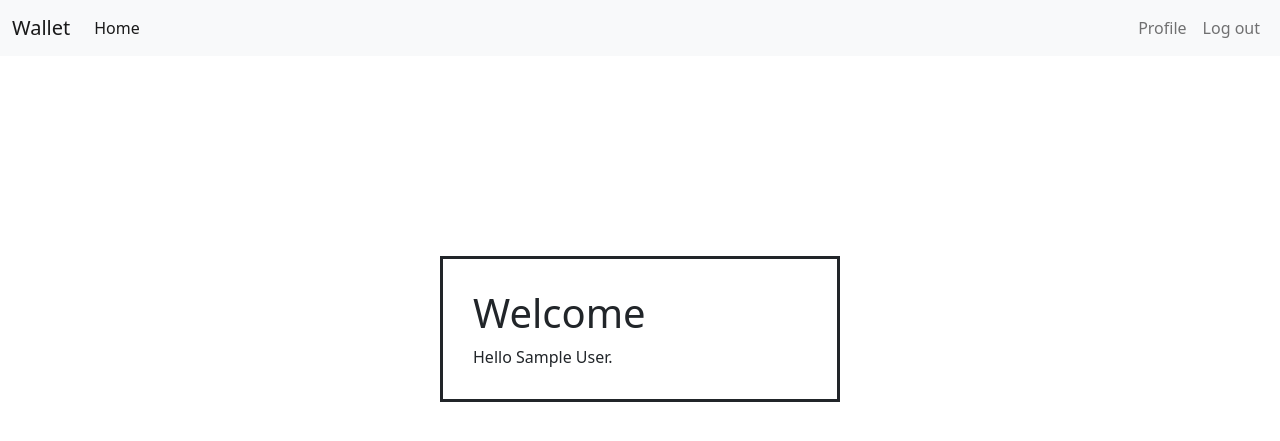
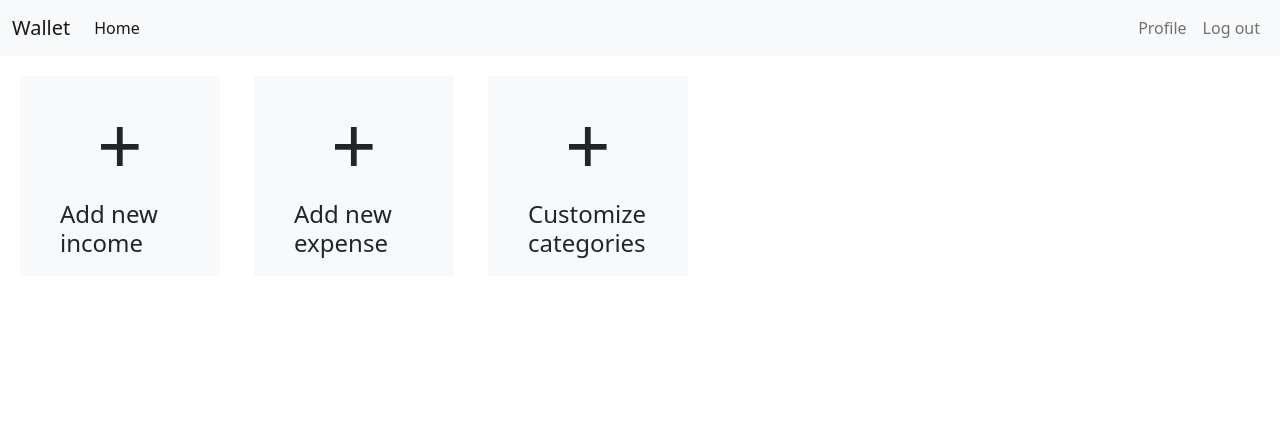
Before and after one commit to mprzybycien/Wallet-MVC, a PHP site: page /posts/home/index in a window 1280 px wide. Shown: the top 441 px of the page. Run offline with PHP 8.4, Linux system fonts and the light colour scheme; the visitor is signed in with stand-in values (Sample User, id 1); tables that the repository leaves empty or names only in its code hold one stand-in row (values such as "Sample post"); some libraries are stand-ins or nearby versions.

Commit message:
Home view

```diff
--- a/App/Views/Home/index.html
+++ b/App/Views/Home/index.html
@@ -3,14 +3,27 @@
 {% block title %}Home{% endblock %}
 
 {% block body %}
-<div class="welcome-container">
-    <h1>Welcome</h1>
+    {% if current_user %}
+        <div class="addNew addNew-income">
+            <h2>+</h2>
+            <h4>Add new income</h4>
+        </div>
 
-    {% if current_user %}
-        Hello {{ current_user.name }}.
+        <div class="addNew addNew-expense">
+            <h2>+</h2>
+            <h4>Add new expense</h4>
+        </div>
+
+        <div class="addNew addNew-customize">
+            <h2>+</h2>
+            <h4>Customize categories</h4>
+        </div>
+
 
     {% else %}
+    <div class="welcome-container">
         <a href="/signup/new">Sing up</a> or <a href="/login">log in</a>
+    </div>
     {% endif %}
-</div>
+
 {% endblock %}
--- a/App/Views/Login/new.html
+++ b/App/Views/Login/new.html
@@ -24,7 +24,7 @@
             </label>
 
         </div>
-        <button type="submit" class="btn btn-default">Log in</button>
+        <button type="submit" class="btn btn-outline-primary">Log in</button>
         <a href="/password/forgot">Forgot password?</a>
 
     </form>
--- a/App/Views/Password/forgot.html
+++ b/App/Views/Password/forgot.html
@@ -13,7 +13,7 @@
             <input type="email" id="inputEmail" name="email" placeholder="Email address" autofocus requierd class="form-control" />
         </div>
 
-        <button type="submit" class="btn btn-default">Send password reset</button>
+        <br /><button type="submit" class="btn btn-outline-primary">Send password reset</button>
 
     </form>
 </div>
--- a/App/Views/Password/reset.html
+++ b/App/Views/Password/reset.html
@@ -60,7 +60,7 @@
             <input type="password" id="inputPassword" name="password" placeholder="Password" required class = "form-control" />
         </div>
 
-        <button type="submit" class="btn btn-default">Reset password</button>
+        <br /><button type="submit" class="btn btn-outline-primary">Reset password</button>
 
     </form>
 
--- a/App/Views/Profile/edit.html
+++ b/App/Views/Profile/edit.html
@@ -78,8 +78,10 @@
           <span id="helpBlock" class="help-block">Leave blank to keep current password</span>
       </div>
 
-      <button type="submit" class="btn btn-default">Save</button>
-      <a href="/profile/show">Cancel</a>
+      <button type="submit" class="btn btn-outline-primary">Save</button>
+
+      <button type="button" onclick="window.location.href='/profile/show';" class="btn btn-outline-secondary">Cancel</button>
+
 
     </form>
 </div>
--- a/App/Views/Profile/show.html
+++ b/App/Views/Profile/show.html
@@ -3,6 +3,7 @@
 {% block title %}Profile{% endblock %}
 
 {% block body %}
+<div class="welcome-container">
 
     <h1>Profile</h1>
 
@@ -15,6 +16,7 @@
 
     <a href=" /profile/edit"> Edit </a>
 
+</div>
 
 
 {% endblock %}
--- a/App/Views/Signup/new.html
+++ b/App/Views/Signup/new.html
@@ -74,7 +74,7 @@
           <input type="password" id="inputPassword" name="password" placeholder="Password" required class="form-control"/>
       </div>
 
-      <button type="submit" class="btn btn-default">Sign up</button>
+        <br /><button type="submit" class="btn btn-outline-primary">Sign up</button>
 
     </form>
 </div>
--- a/public/css/styles.css
+++ b/public/css/styles.css
@@ -10,3 +10,71 @@ body {
     padding: 30px;
     border-style: solid;
 }
+
+h2 {
+    font-size: 5em;
+    text-align: center
+}
+h4 {
+    margin-left: 20px;
+}
+
+.addNew {
+
+    width: 200px;
+    height: 200px;
+    padding: 20px;
+    /*border-style: solid;*/
+    margin-left: 20px;
+    margin-right: 10px;
+    margin-top: 20px;
+    margin-bottom: 10px;
+    background-color: #f8f9fa;
+    display: inline-block;
+    vertical-align: middle;
+    -webkit-transform: perspective(1px) translateZ(0);
+    transform: perspective(1px) translateZ(0);
+    box-shadow: 0 0 1px rgba(0, 0, 0, 0);
+    position: relative;
+    overflow: hidden;
+}
+.addNew:before {
+    content: "";
+    position: absolute;
+    z-index: -1;
+    left: 0;
+    right: 100%;
+    bottom: 0;
+    background: red;
+    height: 7px;
+    -webkit-transition-property: right;
+    transition-property: right;
+    -webkit-transition-duration: 0.3s;
+    transition-duration: 0.3s;
+    -webkit-transition-timing-function: ease-out;
+    transition-timing-function: ease-out;
+}
+.addNew:hover:before, .addNew:focus:before, .addNew:active:before {
+    right: 0;
+}
+.addNew:hover {
+    cursor: pointer;
+}
+
+.addNew-income {
+}
+.addNew-income:before {
+     background: #aad2af;
+}
+
+.addNew-expense {
+}
+.addNew-expense:before {
+     background: #ee9f96;
+}
+
+.addNew-customize {
+}
+.addNew-customize:before {
+     background: #c2dbfe;
+}
```
